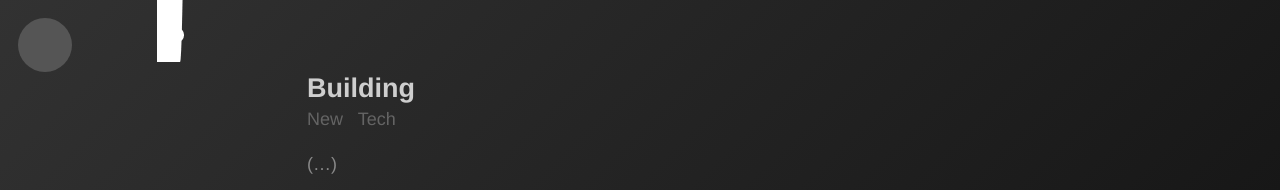
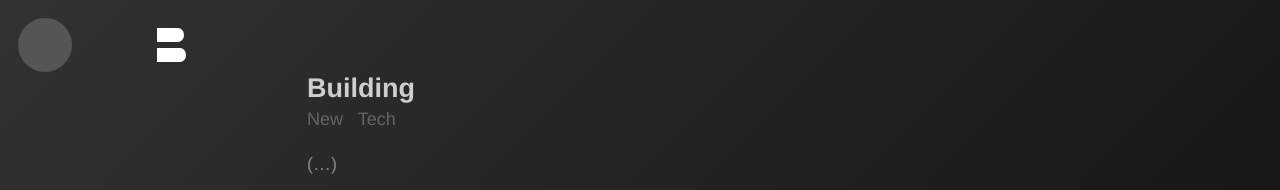
Before and after one commit to bonina/bonina.github.io, a Jekyll site: the page built from index.html, in a window 1280 px wide. Shown: the top 190 px of the page. Built offline with Jekyll 4.4.1, drawn with Linux system fonts in a browser that asks for light colours; the list of posts is cut into pages by our own code.

Commit message:
Update _menu.scss

```diff
--- a/_sass/_menu.scss
+++ b/_sass/_menu.scss
@@ -148,7 +148,7 @@ label[for="nav-trigger"]:hover {
   left: 7.7rem;
   display: block;
   width: 1.65rem;
-  height: 75rem;
+  height: .75rem;
   background-color: white;
   border-radius: 50% 20% 20% 50% / 0% 50% 50% 0%;
 }
```
